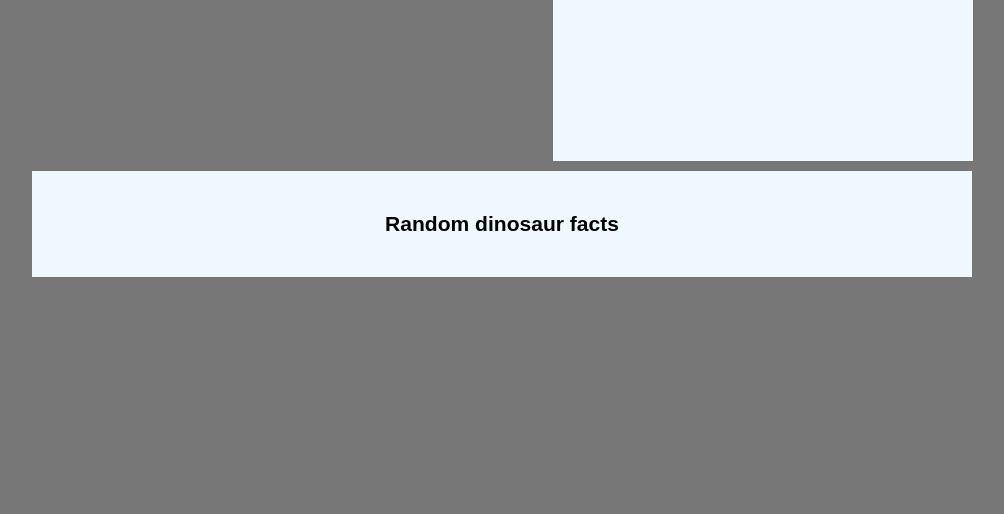
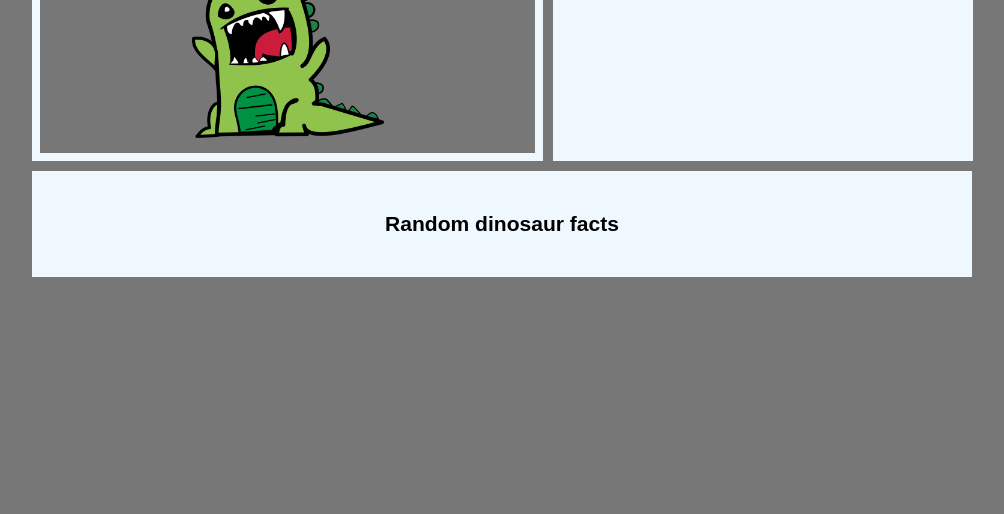
Before and after one commit to kellyhook/word-guess-game, a plain HTML site: page index.html in a window 1280 px wide. Shown: the part 286-800 px from the top of the page, without its empty margins (138-1142 px from the left). Drawn offline with Linux system fonts and the light colour scheme.

Commit message:
fiex file extension on dino photo

```diff
--- a/index.html
+++ b/index.html
@@ -23,7 +23,7 @@
       <h2>Dinosaur section</h2>
     </heading>
     <article>
-      <img src="Users/kellymhook/Library/Mobile Documents/com~apple~CloudDocs/Coding_Bootcamp/Homework/hw-3-javascript/word-guess-game/assets/images/cartoon-1299393_1280.png" alt="Dino1">
+      <img src="assets/images/cartoon-1299393_1280.png" alt="Dino1">
     </article>
   </section>
 
```
